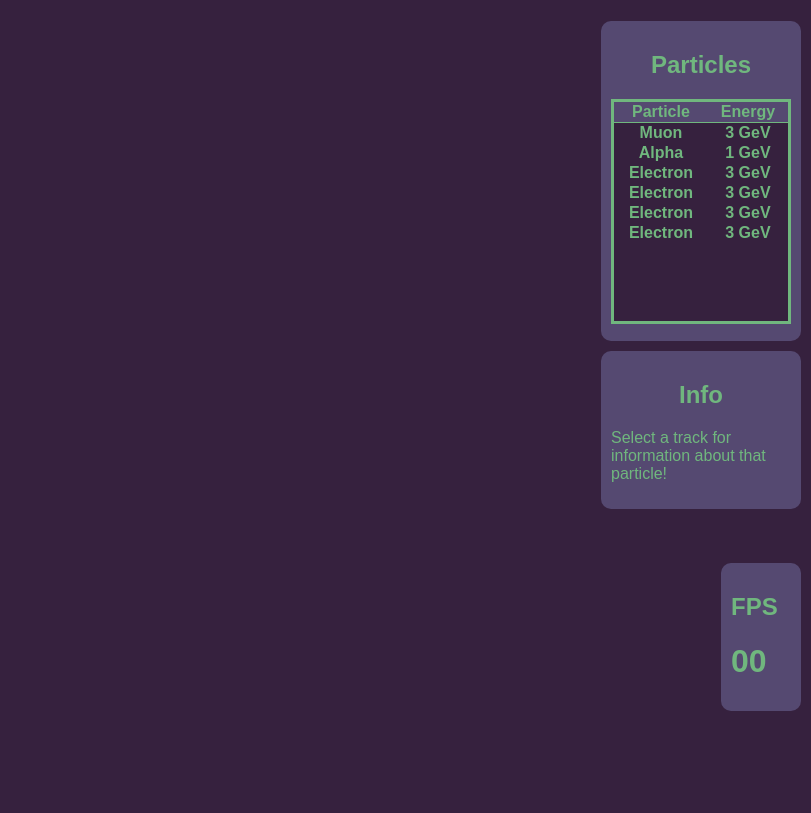
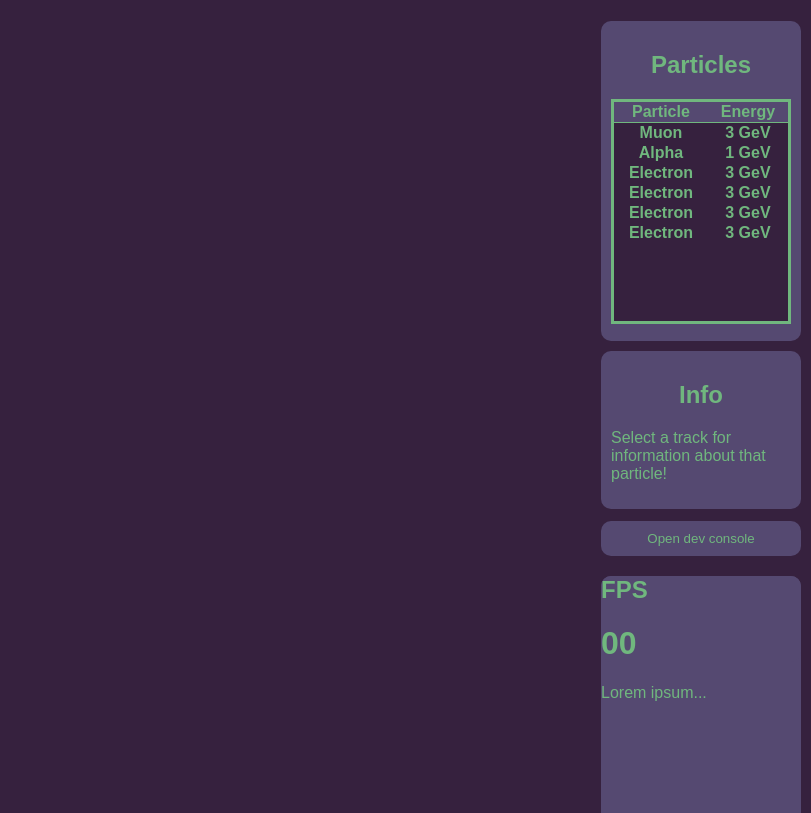
Before and after one commit to JamesMax314/Cloud_Chamber_2_Electric_Boogaloo, a plain HTML site: page ui/index.html in a window 1280 px wide. Shown: the part 79-892 px from the top of the page, without its empty margins (469-1280 px from the left). Drawn offline with Linux system fonts and the light colour scheme; a script that the page names is missing.

Commit message:
Added dev console html and css

```diff
--- a/ui/index.html
+++ b/ui/index.html
@@ -70,20 +70,36 @@
 
 	    <script>
 		function selectRow(info){
-		    document.getElementById("infoText").innerText = "You clicked on row "+info+" !"
+		    document.getElementById("infoText").innerText = "You clicked on row "+info+" !";
 	    }
 
 	    </script>
 
 	</div>
 
-    <div id="floating_fps">
+    <div id="dev_console_wrapper">
+	<button type="button" class="dev_console_clickable" >Open dev console </button>
+	<div id = "dev_console">
 	    <div id="FPSBox">
 	    	<h2 id="FPSBoxHeadder">FPS</h2>
 	    	<h1 id="FPSVal">00</h1>
 	    </div>
+	<p> Lorem ipsum... </p>
+	</div>
+	<script>
+	    var coll = document.getElementsByClassName("dev_console_clickable");
 
-	</div>
+	    coll[0].addEventListener("click", function (){
+		var content = this.nextElementSibling;
+		if(content.style.display === "block"){
+		    content.style.display =  "none";
+		} else {
+		    content.style.display = "block";
+		}
+	    });
+	</script>
+    </div>
+
 
     </body>
 </html>
--- a/ui/style.css
+++ b/ui/style.css
@@ -73,11 +73,37 @@ body {
     text-align: center;
 }
 
-#floating_fps {
+#dev_console_wrapper{
     position: fixed;
-    bottom: 10px;
+    top: 600px;
     right: 10px;
-    width: 80px;
+    width: 200px;
+
+}
+
+#dev_console{
+    color: #70B77E;
+    background-color: #554971;
+    z-index: 2;
+    border-radius: 10px;
+    height: 300px;
+    width: 100%;
+    display: block;
+}
+
+.dev_console_clickable{
+    background-color: #554971;
+    width: 100%;
+    color: #70B77E;
+    z-index: 2;
+    border-radius: 10px;
+    padding: 10px;
+    outline: none;
+    border: none;
+}
+
+.dev_console_clickable:hover{
+    background-color: #36213E;
 }
 
 #FPSBox {
@@ -85,6 +111,6 @@ body {
     background-color: #554971;
     z-index: 2;
     border-radius: 10px;
-    padding: 10px;
+    width: 100%;
     margin-top: 10px;
 }
```
